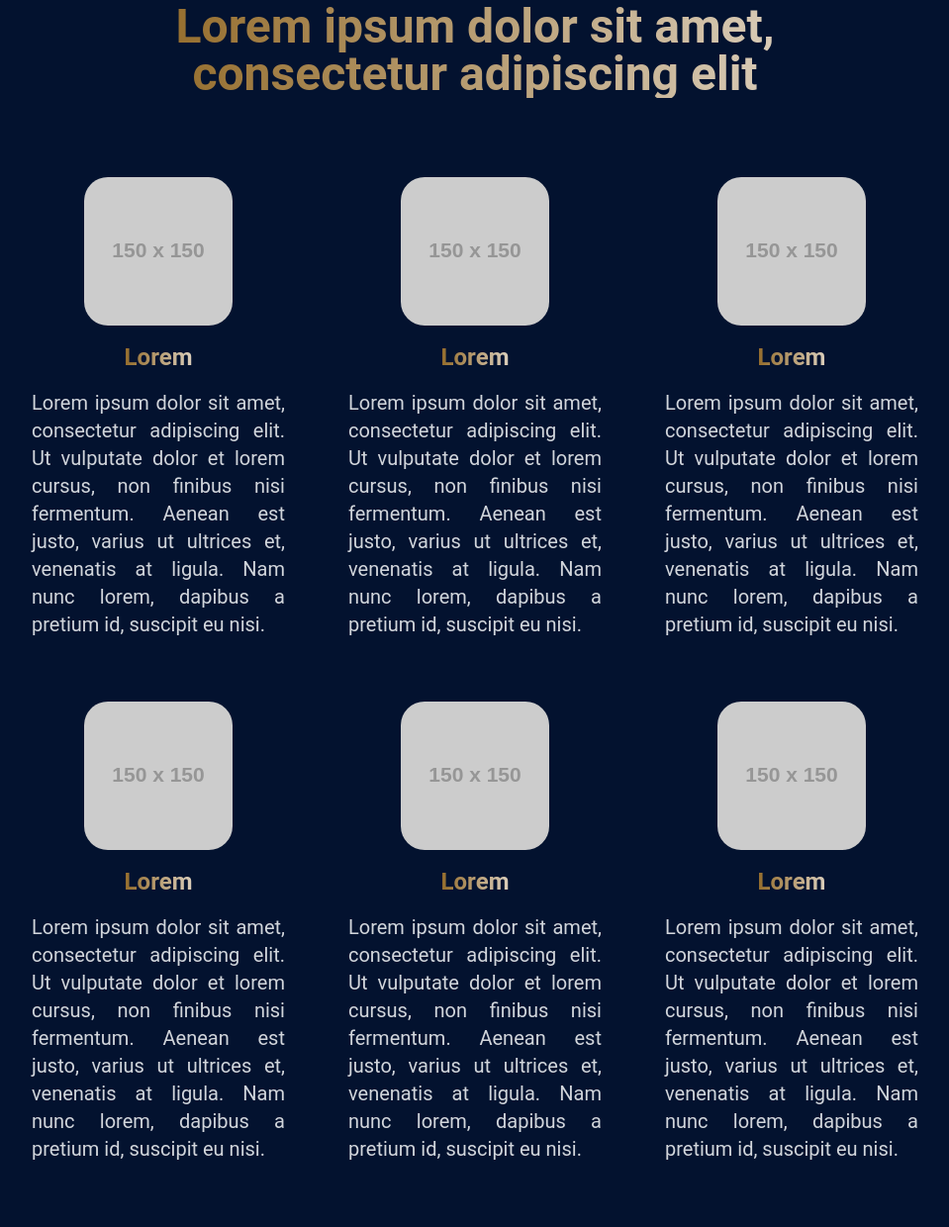
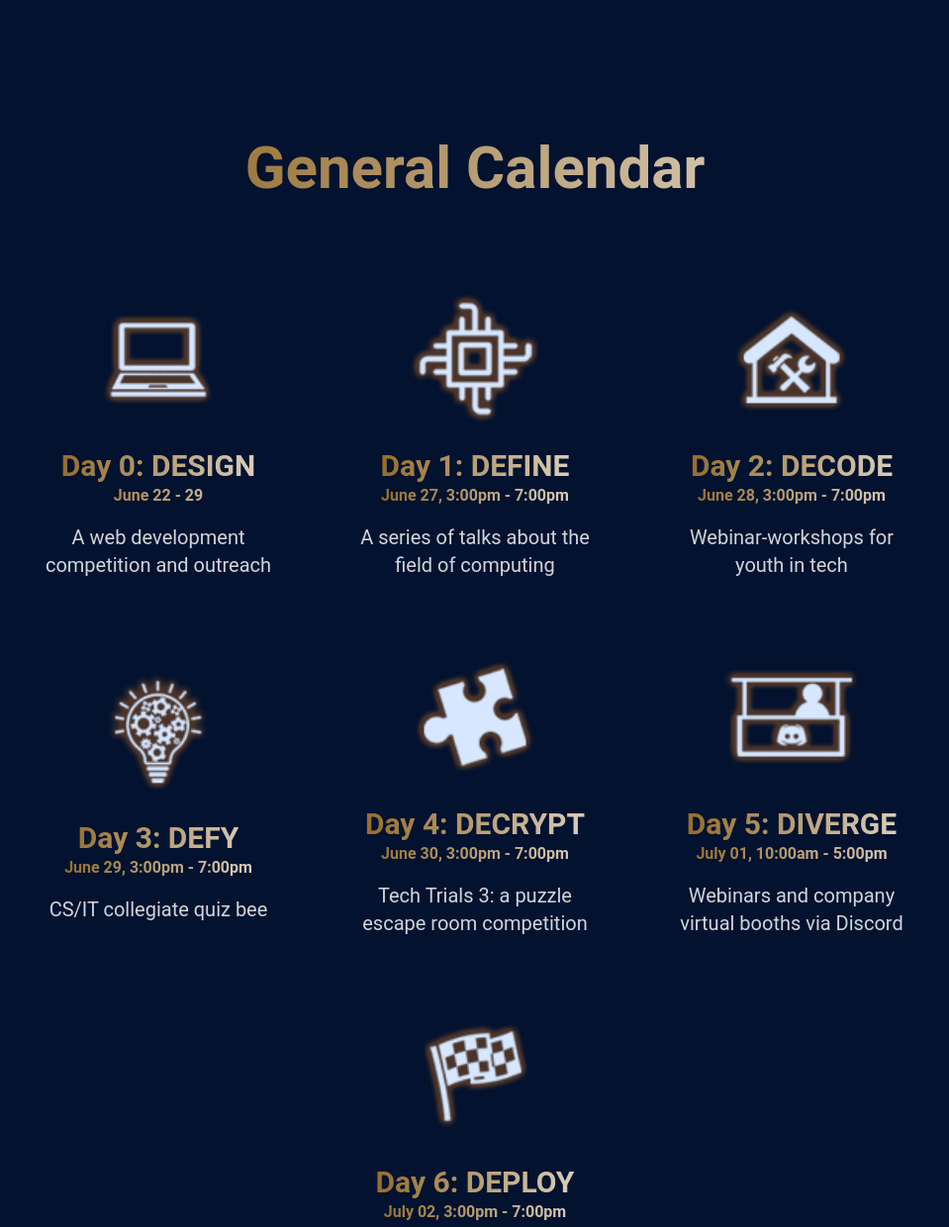
Before and after one commit to mackyclemen/ACM-RISE, an Astro site: page / in a window 1280 px wide. Shown: the part 1241-2481 px from the top of the page at 99% size, without its empty margins (160-1119 px from the left). Built offline with nearby package versions, Linux system fonts and the light colour scheme; Astro itself is replaced by a stand-in of ours.

Commit message:
UPDATE: general calendar

```diff
--- a/src/components/CardCalendar.jsx
+++ b/src/components/CardCalendar.jsx
@@ -1,15 +1,18 @@
 import React from 'react';
 
-function CardEvent({title, description}) {
+function CardEvent({title, date, description, imgSrc}) {
   return (
     <div className="flex flex-col justify-center items-center gap-4 md:w-1/3 md:p-8">
       <img
-        src="https://placehold.jp/150x150.png"
+        src={imgSrc}
         className="w-[150px] rounded-3xl"
         alt="event image"
       />
-      <h4 className="text-2xl font-bold text-transparent bg-clip-text bg-gradient-to-r from-riseDarkGold to-riseLightGold">{title}</h4>
-      <p className='text-gray-300 text-xl'>{description}</p>
+      <div className="text-center text-transparent bg-clip-text bg-gradient-to-r from-riseDarkGold to-riseLightGold">
+        <h4 className="text-3xl font-bold">{title}</h4>
+        <span className="text-base font-semibold">{date}</span>
+      </div>
+      <p className='text-gray-300 text-xl text-center max-w-[250px]'>{description}</p>
     </div>
   );
 }
--- a/src/components/Title.jsx
+++ b/src/components/Title.jsx
@@ -3,7 +3,7 @@ import React from 'react';
 function Title({ title, description = '' }) {
   return (
     <div className="flex flex-col gap-4 lg:w-2/3">
-      <h1 className="font-bold text-5xl text-transparent bg-clip-text bg-gradient-to-r from-riseDarkGold to-riseLightGold">
+      <h1 className="font-bold text-6xl text-transparent bg-clip-text bg-gradient-to-r from-riseDarkGold to-riseLightGold leading-tight">
         {title}
       </h1>
       {description && <p className="text-gray-300 text-xl">{description}</p>}
--- a/src/pages/index.astro
+++ b/src/pages/index.astro
@@ -40,49 +40,48 @@ import Title from '../components/Title.jsx';
 	</section>
 
 	<section class="flex flex-col gap-12 text-center items-center">
-		<Title title="Lorem ipsum dolor sit amet, consectetur adipiscing elit" />
+		<Title title="General Calendar" />
 
-		<div class="flex flex-wrap text-justify gap-8 sm:gap-0">
+		<div class="flex flex-wrap text-justify gap-8 sm:gap-0 justify-center">
 			<CardCalendar
-			title="Lorem"
-			description={`Lorem ipsum dolor sit amet, consectetur adipiscing elit. Ut vulputate
-				dolor et lorem cursus, non finibus nisi fermentum. Aenean est justo,
-				varius ut ultrices et, venenatis at ligula. Nam nunc lorem, dapibus a
-				pretium id, suscipit eu nisi.`}/>
+				title="Day 0: DESIGN"
+				date="June 22 - 29"
+				imgSrc="/images/calendar/design.png"
+				description={`A web development competition and outreach`}/>
 			<CardCalendar
-			title="Lorem"
-			description={`Lorem ipsum dolor sit amet, consectetur adipiscing elit. Ut vulputate
-				dolor et lorem cursus, non finibus nisi fermentum. Aenean est justo,
-				varius ut ultrices et, venenatis at ligula. Nam nunc lorem, dapibus a
-				pretium id, suscipit eu nisi.`}/>
+				title="Day 1: DEFINE"
+				date="June 27, 3:00pm - 7:00pm"
+				imgSrc="/images/calendar/define.png"
+				description={`A series of talks about the field of computing`}/>
 			<CardCalendar
-			title="Lorem"
-			description={`Lorem ipsum dolor sit amet, consectetur adipiscing elit. Ut vulputate
-				dolor et lorem cursus, non finibus nisi fermentum. Aenean est justo,
-				varius ut ultrices et, venenatis at ligula. Nam nunc lorem, dapibus a
-				pretium id, suscipit eu nisi.`}/>
+				title="Day 2: DECODE"
+				date="June 28, 3:00pm - 7:00pm"
+				imgSrc="/images/calendar/decode.png"
+				description={`Webinar-workshops for youth in tech`}/>
 			<CardCalendar
-			title="Lorem"
-			description={`Lorem ipsum dolor sit amet, consectetur adipiscing elit. Ut vulputate
-				dolor et lorem cursus, non finibus nisi fermentum. Aenean est justo,
-				varius ut ultrices et, venenatis at ligula. Nam nunc lorem, dapibus a
-				pretium id, suscipit eu nisi.`}/>
+				title="Day 3: DEFY"
+				date="June 29, 3:00pm - 7:00pm"
+				imgSrc="/images/calendar/defy.png"
+				description={`CS/IT collegiate quiz bee`}/>
 			<CardCalendar
-			title="Lorem"
-			description={`Lorem ipsum dolor sit amet, consectetur adipiscing elit. Ut vulputate
-				dolor et lorem cursus, non finibus nisi fermentum. Aenean est justo,
-				varius ut ultrices et, venenatis at ligula. Nam nunc lorem, dapibus a
-				pretium id, suscipit eu nisi.`}/>
+				title="Day 4: DECRYPT"
+				date="June 30, 3:00pm - 7:00pm"
+				imgSrc="/images/calendar/decrypt.png"
+				description={`Tech Trials 3: a puzzle escape room competition`}/>
 			<CardCalendar
-			title="Lorem"
-			description={`Lorem ipsum dolor sit amet, consectetur adipiscing elit. Ut vulputate
-				dolor et lorem cursus, non finibus nisi fermentum. Aenean est justo,
-				varius ut ultrices et, venenatis at ligula. Nam nunc lorem, dapibus a
-				pretium id, suscipit eu nisi.`}/>
+				title="Day 5: DIVERGE"
+				date="July 01, 10:00am - 5:00pm"
+				imgSrc="/images/calendar/diverge.png"
+				description={`Webinars and company virtual booths via Discord`}/>
+			<CardCalendar
+				title="Day 6: DEPLOY"
+				date="July 02, 3:00pm - 7:00pm"
+				imgSrc="/images/calendar/deploy.png"
+				description={`Panel discussion and closing event`}/>
 		</div>
 	</section>
 
-	<section class="flex flex-col gap-16">
+	<!-- <section class="flex flex-col gap-16">
 		<SectionTopic
 			title="Lorem ipsum dolor sit amet, consectetur adipiscing elit"
 			description={`Lorem ipsum dolor sit amet, consectetur adipiscing elit. Ut vulputate
@@ -105,7 +104,7 @@ import Title from '../components/Title.jsx';
 			varius ut ultrices et, venenatis at ligula. Nam nunc lorem, dapibus a
 			pretium id, suscipit eu nisi.`}
 		/>
-	</section>
+	</section> -->
 
 </Layout>
 
```
Also changed, not shown: public/images/calendar/decode.png (added), public/images/calendar/decrypt.png (added), public/images/calendar/define.png (added), public/images/calendar/defy.png (added), public/images/calendar/deploy.png (added), public/images/calendar/design.png (added), public/images/calendar/diverge.png (added).
